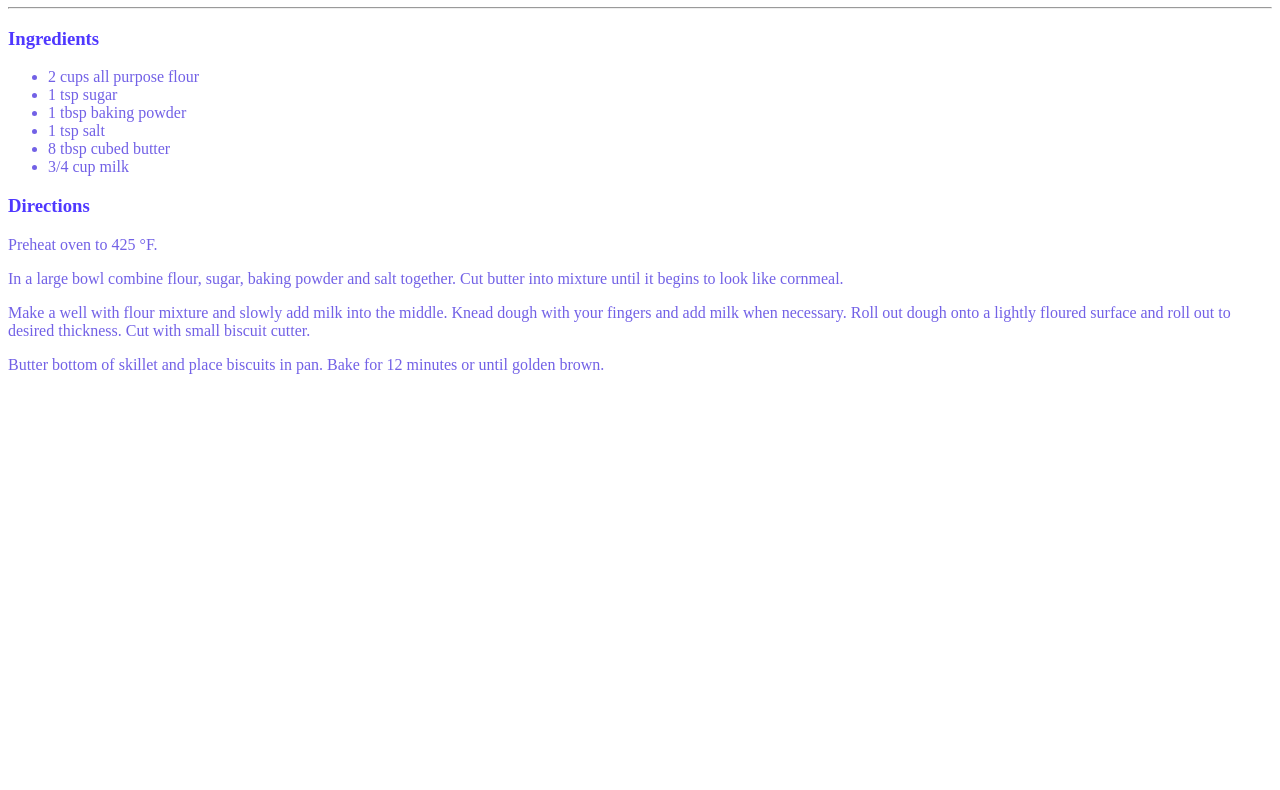
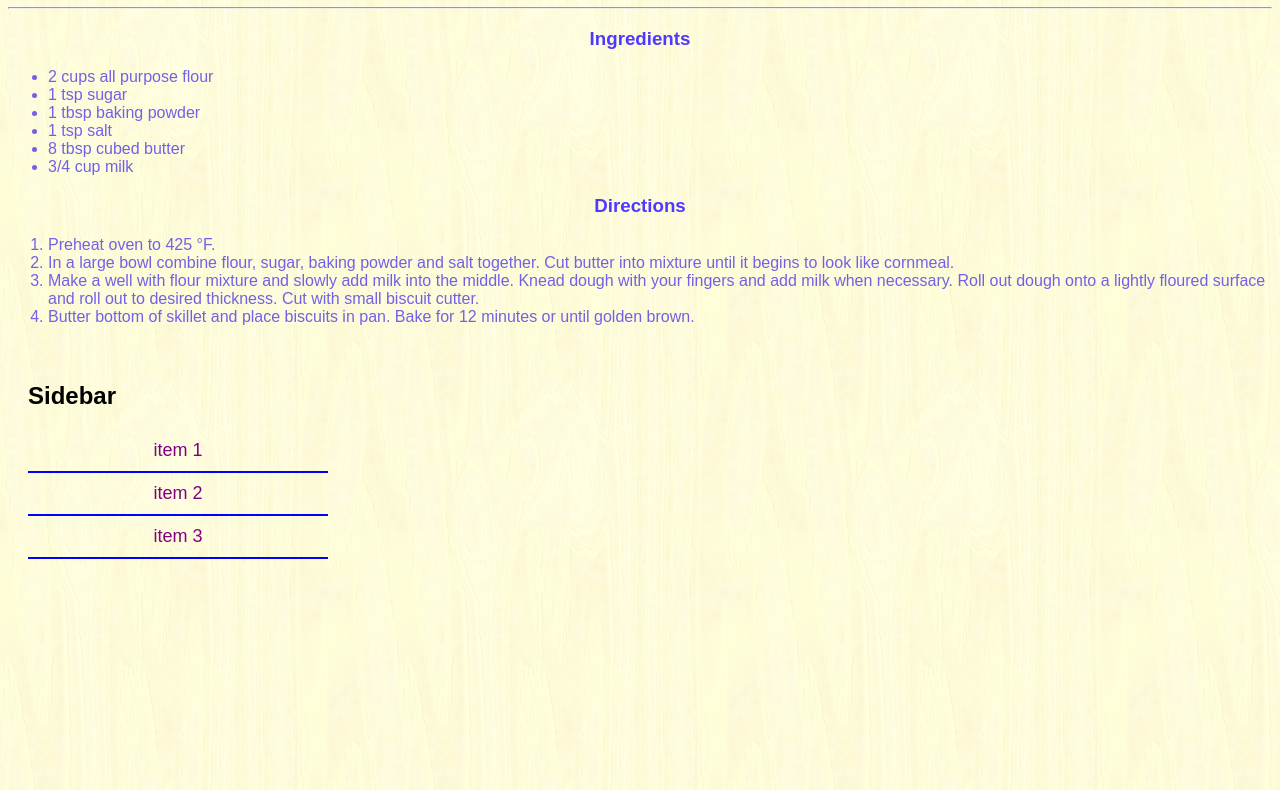
Before and after one commit to ab6240/WebDevSpring2018_HW, a plain HTML site: page week2/recipeMarkUp.html in a window 1280 px wide. Shown: the part 73-863 px from the top of the page. Before the commit the page ends 800 px from the top, so only its background shows below. Drawn offline with Linux system fonts and the light colour scheme.

Commit message:
added hw

```diff
--- a/week2/recipeMarkUp.html
+++ b/week2/recipeMarkUp.html
@@ -2,11 +2,15 @@
 <html>
 <head>
 	<title>Biscuit Recipe</title>
+	<link rel="stylesheet" type= "text/css" href="../week3/recipeStyle.css">
 </head>
 <body>
+	<header>
 		<h1><span style="color: #988eff">Biscuits</span></h1>
+		<hr/>
+	</header>
 
-	<hr/>
+	<main>
 
 		<h3><span style="color: #4f38ff">Ingredients</span></h3>
 
@@ -27,15 +31,28 @@
 
 
 		<span style="color: #7261e6;">
-	<p>Preheat oven to 425 °F.</p>
+		<ol>
+			<li>Preheat oven to 425 °F.</li>
 
-	<p>In a large bowl combine flour, sugar, baking powder and salt together. Cut butter into mixture until it begins to look like cornmeal.</p>
+			<li>In a large bowl combine flour, sugar, baking powder and salt together. Cut butter into mixture until it begins to look like cornmeal.</li>
 
-	<p>Make a well with flour mixture and slowly add milk into the middle. Knead dough with your fingers and add milk when necessary. Roll out dough onto a lightly floured surface and roll out to desired thickness. Cut with small biscuit cutter.</p>
+			<li>Make a well with flour mixture and slowly add milk into the middle. Knead dough with your fingers and add milk when necessary. Roll out dough onto a lightly floured surface and roll out to desired thickness. Cut with small biscuit cutter.</li>
 
-	<p>Butter bottom of skillet and place biscuits in pan. Bake for 12 minutes or until golden brown.</p>
+			<li>Butter bottom of skillet and place biscuits in pan. Bake for 12 minutes or until golden brown.</li>
+
+		</ol>
 
 	</span>
+
+	 <aside>
+            <h2>Sidebar</h2>
+            <ul class="vertical-menu">
+              <li><a href="#">item 1</a></li>
+              <li><a href="#">item 2</a></li>
+              <li><a href="#">item 3</a></li>
+            </ul>
+        </aside>
+	</main>
 
 
 
--- /dev/null
+++ b/week3/recipeStyle.css
@@ -0,0 +1,45 @@
+@import url(<link href="https://fonts.googleapis.com/css?family=Ubuntu" rel="stylesheet">);
+
+html {
+	font-family:'Ubuntu', sans-serif;
+	background: url(img/light-veneer/light-veneer.png);
+}
+
+main h3 {
+	text-align: center;
+}
+
+
+aside {
+  width: 300px;
+  float: left;
+  min-height: 500px;
+}
+
+article,
+aside {
+  padding: 20px;
+}
+
+ul.vertical-menu {
+  list-style-type: none;
+  padding: 0;
+}
+
+.vertical-menu li {
+
+  text-align: center;
+  border-bottom: 2px solid blue;
+}
+
+li a {
+  font-size: 18px;
+  color: purple;
+  text-decoration: none;
+  display: block;
+  padding: 10px 20px;
+}
+
+li a:hover {
+  background-color: rgba(0,100,255,0.7);
+}
```
Also changed, not shown: week3/img/light-veneer/light-veneer.png (added), week3/img/light-veneer/readme.txt (added), 1 other file. Lines whose indentation alone changed are shown as unchanged.
